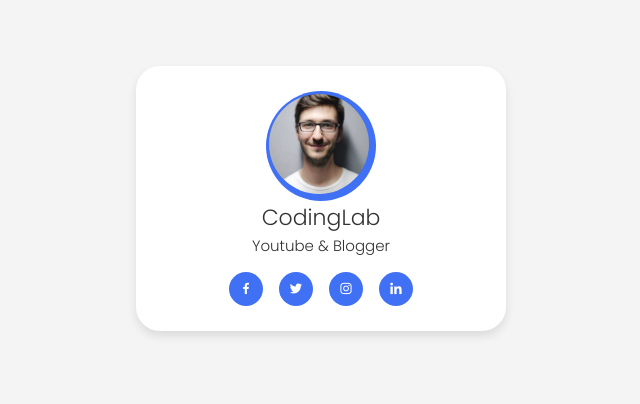
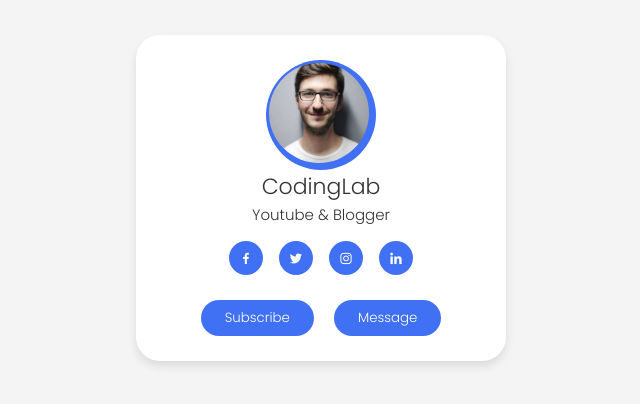
Before and after one commit to Shajedul-Shazid/1.-responsive-profile-card, a plain HTML site: page index.html in a window 1280 px wide. Shown: the part 202-606 px from the top of the page, without its empty margins (319-959 px from the left). Drawn offline with nearby package versions, Linux system fonts and the light colour scheme; a web font is replaced by a local one.

Commit message:
button section complee

```diff
--- a/index.html
+++ b/index.html
@@ -24,6 +24,10 @@
             <a href="#" class="link"><i class='bx bxl-instagram'></i></a>
             <a href="#" class="link"><i class='bx bxl-linkedin'></i></a>
         </div>
+        <div class="buttons">
+            <button class="button">Subscribe</button>
+            <button class="button">Message</button>
+        </div>
     </div>
 
 </body>
--- a/style.css
+++ b/style.css
@@ -71,3 +71,22 @@ body{
     background-color: #4070f4;
     text-decoration: none;
 }
+.profile-card .buttons{
+    display: flex;
+    align-items: center;
+    margin-top: 25px;
+}
+.buttons button{
+    border: none;
+    color: #fff;
+    font-weight: 400;
+    border-radius: 24px;
+    margin: 0  10px;
+    padding: 8px 24px;
+    background-color: #4070f4;
+    cursor: pointer;
+    transition: all 0.3s ease;
+}
+.buttons button:hover{
+    background-color: #0e4bf1;
+}
```
